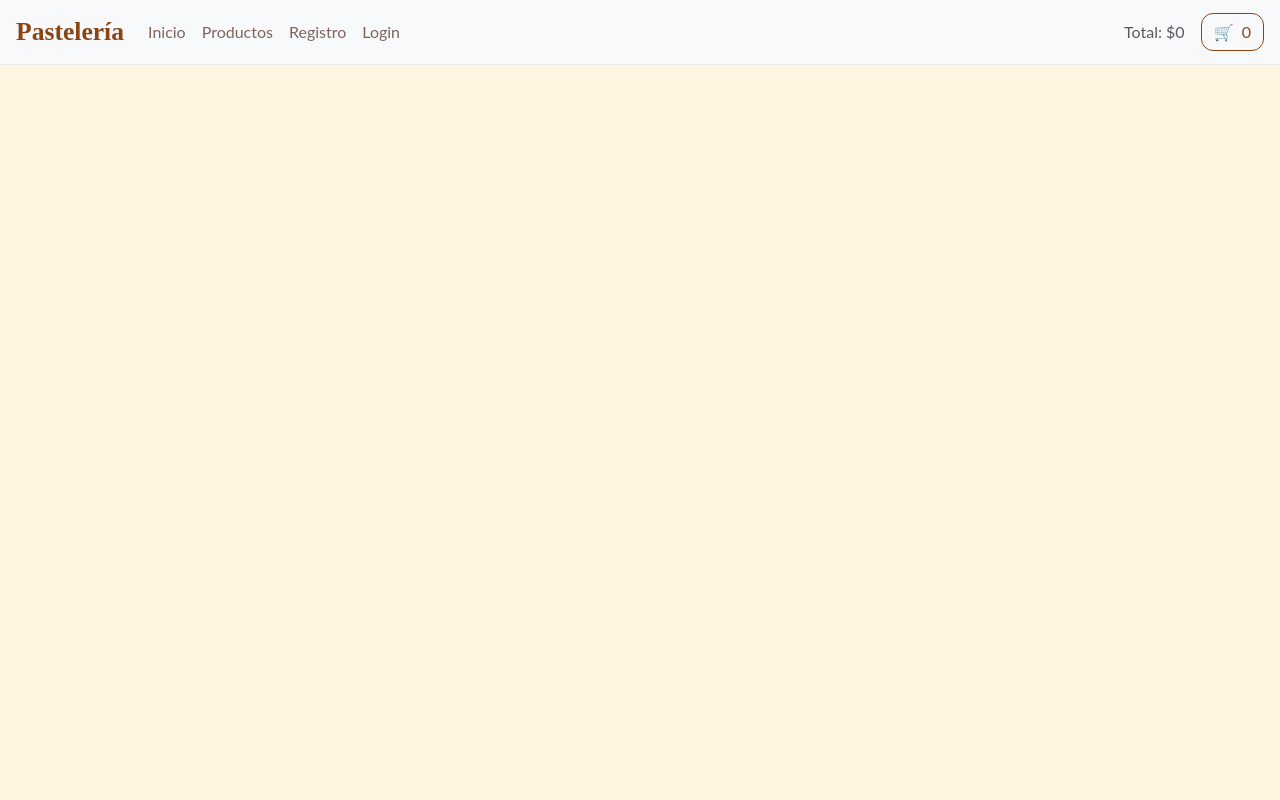
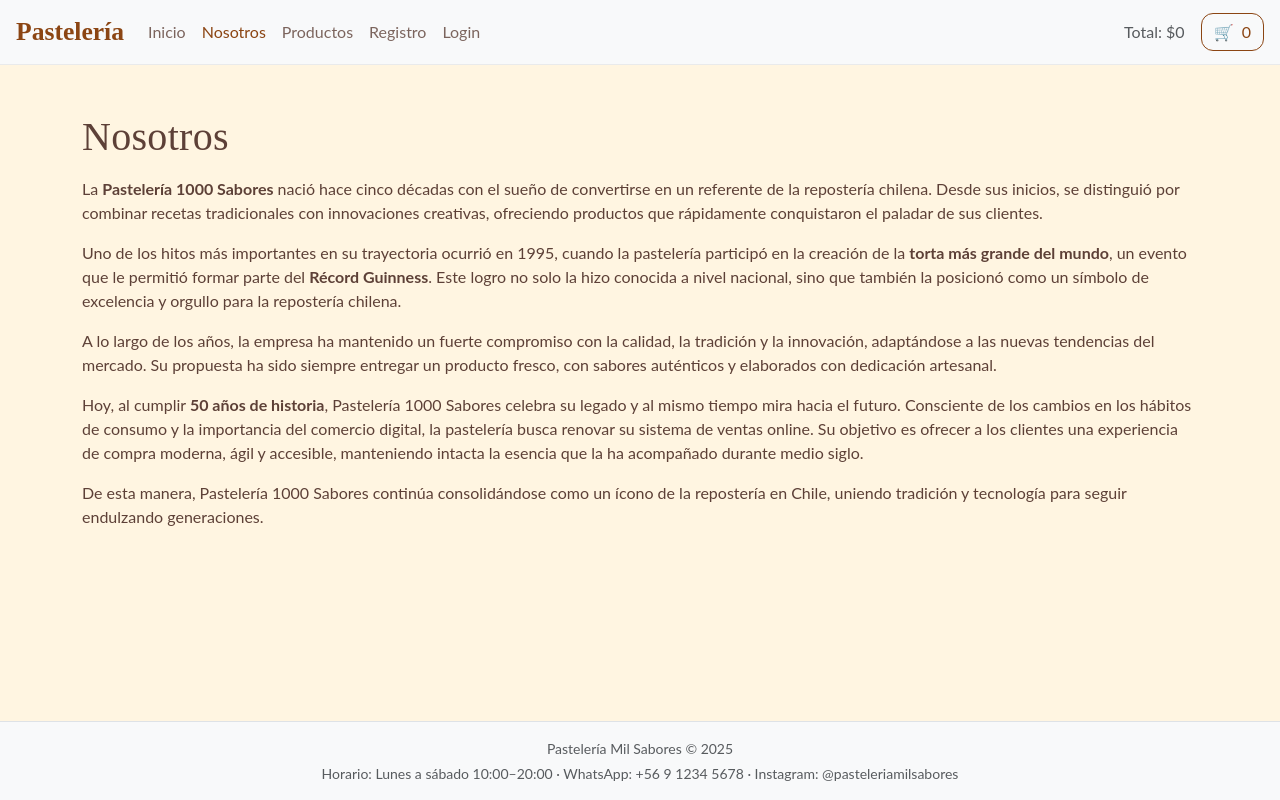
Before and after one commit to lucastupai/pasteleria, a React (Vite) app: page /nosotros in a window 1280 px wide. Built offline with nearby package versions, Linux system fonts and the light colour scheme.

Commit message:
agregados y cambios
se agrega el nosotros que faltaba para la pasteleria.
Se hacen actualizaciones en: Navbar, AppRouter y App

```diff
--- a/src/App.jsx
+++ b/src/App.jsx
@@ -1,23 +1,27 @@
-import React, { useEffect } from 'react'
+import React, { useEffect } from 'react';
 
-import { CartProvider } from './context/CartContext.jsx'
-import AppRouter from './router/AppRouter.jsx'
-import Navbar from './components/Navbar.jsx'
+import { CartProvider } from './context/CartContext.jsx';
+import AppRouter from './router/AppRouter.jsx';
+import Navbar from './components/Navbar.jsx';
+import Footer from './components/Footer.jsx';
 
 export default function App() {
+  useEffect(() => {
+    const usuario = JSON.parse(localStorage.getItem('usuarioActual'));
+    if (usuario) {
+      console.log('Usuario activo:', usuario.nombre);
+    }
+  }, []);
+
   return (
     <CartProvider>
-      <Navbar />
-      <main className="container py-4">
-        <AppRouter />
-      </main>
+      <div className="d-flex flex-column min-vh-100">
+        <Navbar />
+        <main className="container py-4 flex-grow-1">
+          <AppRouter />
+        </main>
+        <Footer />
+      </div>
     </CartProvider>
-  )
-  useEffect(() => {
-  const usuario = JSON.parse(localStorage.getItem('usuarioActual'))
-  if (usuario) {
-    console.log("Usuario activo:", usuario.nombre)
-  }
-}, [])
-
+  );
 }
--- /dev/null
+++ b/src/components/Footer.jsx
@@ -0,0 +1,16 @@
+import React from 'react';
+
+export default function Footer() {
+  return (
+    <footer className="bg-light border-top mt-auto">
+      <div className="container py-3 text-center small text-muted">
+        <p className="mb-1">
+          Pastelería Mil Sabores &copy; {new Date().getFullYear()}
+        </p>
+        <p className="mb-0">
+          Horario: Lunes a sábado 10:00–20:00 · WhatsApp: +56 9 1234 5678 · Instagram: @pasteleriamilsabores
+        </p>
+      </div>
+    </footer>
+  );
+}
--- a/src/components/Navbar.jsx
+++ b/src/components/Navbar.jsx
@@ -10,7 +10,7 @@ export default function Navbar() {
   const rol = localStorage.getItem('rol');
 
   function handleLogout() {
-    if (confirm("¿Deseas cerrar sesión?")) {
+    if (confirm('¿Deseas cerrar sesión?')) {
       localStorage.removeItem('usuarioActual');
       localStorage.removeItem('username');
       localStorage.removeItem('rol');
@@ -22,31 +22,51 @@ export default function Navbar() {
 
   return (
     <nav className="navbar navbar-expand-lg navbar-light bg-light px-3">
-
       <Link className="navbar-brand" to="/">
         Pastelería
       </Link>
 
       <div className="collapse navbar-collapse">
-
         <ul className="navbar-nav me-auto">
           <li className="nav-item">
-            <NavLink className="nav-link" to="/">Inicio</NavLink>
+            <NavLink className="nav-link" to="/">
+              Inicio
+            </NavLink>
           </li>
 
           <li className="nav-item">
-            <NavLink className="nav-link" to="/productos">Productos</NavLink>
+            <NavLink className="nav-link" to="/nosotros">
+              Nosotros
+            </NavLink>
+          </li>
+
+          <li className="nav-item">
+            <NavLink className="nav-link" to="/productos">
+              Productos
+            </NavLink>
           </li>
 
           {!usuario && (
             <>
               <li className="nav-item">
-                <NavLink className="nav-link" to="/registro">Registro</NavLink>
+                <NavLink className="nav-link" to="/registro">
+                  Registro
+                </NavLink>
               </li>
               <li className="nav-item">
-                <NavLink className="nav-link" to="/login">Login</NavLink>
+                <NavLink className="nav-link" to="/login">
+                  Login
+                </NavLink>
               </li>
             </>
+          )}
+
+          {usuario && (
+            <li className="nav-item d-flex align-items-center">
+              <span className="navbar-text me-2">
+                Hola, <strong>{username || usuario.nombre}</strong>
+              </span>
+            </li>
           )}
 
           {usuario && (
@@ -59,7 +79,6 @@ export default function Navbar() {
         </ul>
 
         <CartWidget />
-
       </div>
     </nav>
   );
--- /dev/null
+++ b/src/pages/Nosotros.jsx
@@ -0,0 +1,44 @@
+import React from 'react';
+
+export default function Nosotros() {
+  return (
+    <section className="py-4">
+      <h1 className="mb-3">Nosotros</h1>
+
+      <p>
+        La <strong>Pastelería 1000 Sabores</strong> nació hace cinco décadas con el sueño de convertirse
+        en un referente de la repostería chilena. Desde sus inicios, se distinguió por combinar recetas
+        tradicionales con innovaciones creativas, ofreciendo productos que rápidamente conquistaron el
+        paladar de sus clientes.
+      </p>
+
+      <p>
+        Uno de los hitos más importantes en su trayectoria ocurrió en 1995, cuando la pastelería
+        participó en la creación de la <strong>torta más grande del mundo</strong>, un evento que le
+        permitió formar parte del <strong>Récord Guinness</strong>. Este logro no solo la hizo conocida
+        a nivel nacional, sino que también la posicionó como un símbolo de excelencia y orgullo para la
+        repostería chilena.
+      </p>
+
+      <p>
+        A lo largo de los años, la empresa ha mantenido un fuerte compromiso con la calidad, la
+        tradición y la innovación, adaptándose a las nuevas tendencias del mercado. Su propuesta ha sido
+        siempre entregar un producto fresco, con sabores auténticos y elaborados con dedicación
+        artesanal.
+      </p>
+
+      <p>
+        Hoy, al cumplir <strong>50 años de historia</strong>, Pastelería 1000 Sabores celebra su legado
+        y al mismo tiempo mira hacia el futuro. Consciente de los cambios en los hábitos de consumo y la
+        importancia del comercio digital, la pastelería busca renovar su sistema de ventas online. Su
+        objetivo es ofrecer a los clientes una experiencia de compra moderna, ágil y accesible,
+        manteniendo intacta la esencia que la ha acompañado durante medio siglo.
+      </p>
+
+      <p className="mb-0">
+        De esta manera, Pastelería 1000 Sabores continúa consolidándose como un ícono de la repostería
+        en Chile, uniendo tradición y tecnología para seguir endulzando generaciones.
+      </p>
+    </section>
+  );
+}
--- a/src/router/AppRouter.jsx
+++ b/src/router/AppRouter.jsx
@@ -1,21 +1,24 @@
-import React from 'react'
-import { Routes, Route } from 'react-router-dom'
-import Home from '../pages/Home.jsx'
-import Productos from '../pages/Productos.jsx'
-import Carrito from '../pages/Carrito.jsx'
-import Registro from '../pages/Registro.jsx'
-import Checkout from '../pages/Checkout.jsx'
-import Login from '../pages/Login.jsx'         // 👈 AÑADIR
+import React from 'react';
+import { Routes, Route } from 'react-router-dom';
 
-export default function AppRouter(){
+import Home from '../pages/Home.jsx';
+import Productos from '../pages/Productos.jsx';
+import Carrito from '../pages/Carrito.jsx';
+import Registro from '../pages/Registro.jsx';
+import Checkout from '../pages/Checkout.jsx';
+import Login from '../pages/Login.jsx';
+import Nosotros from '../pages/Nosotros.jsx';
+
+export default function AppRouter() {
   return (
     <Routes>
       <Route path="/" element={<Home />} />
+      <Route path="/nosotros" element={<Nosotros />} />
       <Route path="/productos" element={<Productos />} />
       <Route path="/carrito" element={<Carrito />} />
       <Route path="/registro" element={<Registro />} />
       <Route path="/checkout" element={<Checkout />} />
-      <Route path="/login" element={<Login />} />   {/* 👈 AÑADIR */}
+      <Route path="/login" element={<Login />} />
     </Routes>
-  )
+  );
 }
```
